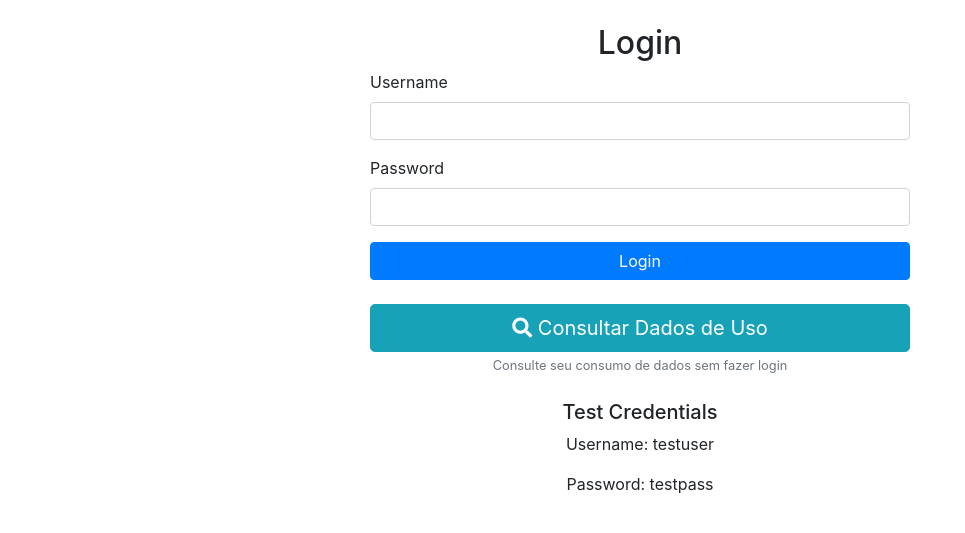
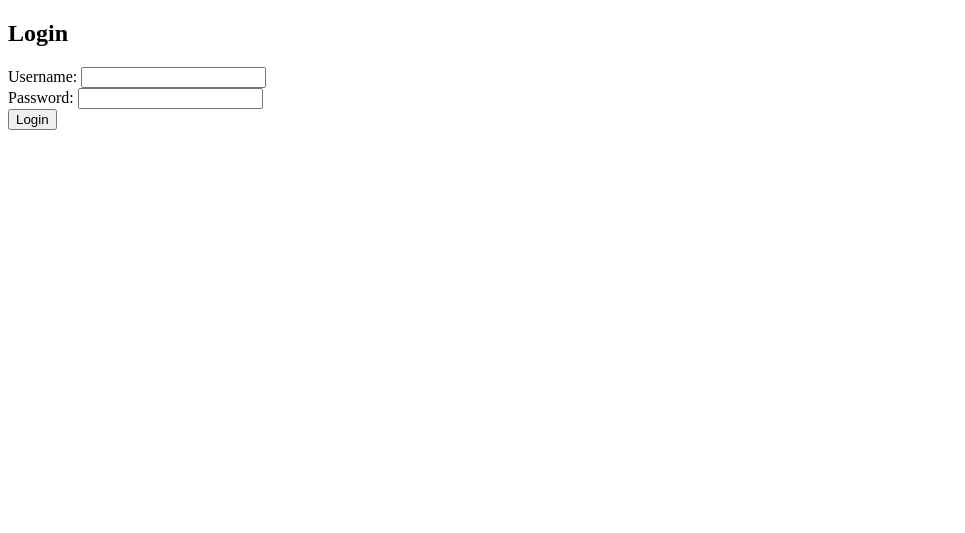
Before and after one commit to leodej/Hotspot-asso, a Flask app: page /login in a window 1280 px wide. Shown: the top 533 px of the page, without its empty margins (0-965 px from the left). Run offline with Flask 3, Linux system fonts and the light colour scheme; some libraries are stand-ins or nearby versions.

Commit message:
revert: fix login page and remove broken changes
Restore original login.html and test functionality.

#VERCEL_SKIP

Co-authored-by: Leandro <31863540+leodej@users.noreply.github.com>

```diff
--- a/templates/login.html
+++ b/templates/login.html
@@ -1,42 +1,25 @@
+<!-- templates/login.html -->
 <!DOCTYPE html>
 <html lang="en">
 <head>
     <meta charset="UTF-8">
     <meta name="viewport" content="width=device-width, initial-scale=1.0">
     <title>Login</title>
-    <link rel="stylesheet" href="https://stackpath.bootstrapcdn.com/bootstrap/4.5.2/css/bootstrap.min.css">
-    <link rel="stylesheet" href="https://cdnjs.cloudflare.com/ajax/libs/font-awesome/5.15.3/css/all.min.css">
+    <!-- Add your CSS styles here -->
 </head>
 <body>
-    <div class="container">
-        <div class="row justify-content-center">
-            <div class="col-md-6">
-                <h2 class="text-center mt-4">Login</h2>
-                <form action="{{ url_for('login') }}" method="post">
-                    <div class="form-group">
-                        <label for="username">Username</label>
-                        <input type="text" class="form-control" id="username" name="username" required>
-                    </div>
-                    <div class="form-group">
-                        <label for="password">Password</label>
-                        <input type="password" class="form-control" id="password" name="password" required>
-                    </div>
-                    <button type="submit" class="btn btn-primary btn-block">Login</button>
-                </form>
-
-                <div class="text-center mt-4 mb-4">
-                    <a href="{{ url_for('consulta_publica') }}" class="btn btn-info btn-lg btn-block">
-                        <i class="fas fa-search me-2"></i>
-                        Consultar Dados de Uso
-                    </a>
-                    <small class="text-muted">Consulte seu consumo de dados sem fazer login</small>
-                </div>
-
-                <h5 class="text-center mt-4">Test Credentials</h5>
-                <p class="text-center">Username: testuser</p>
-                <p class="text-center">Password: testpass</p>
-            </div>
-        </div>
+    <div class="login-container">
+        <h2>Login</h2>
+        <form action="/login" method="post">
+            <label for="username">Username:</label>
+            <input type="text" id="username" name="username" required>
+            <br>
+            <label for="password">Password:</label>
+            <input type="password" id="password" name="password" required>
+            <br>
+            <button type="submit">Login</button>
+        </form>
     </div>
+    <!-- Add your JavaScript code here -->
 </body>
 </html>
```
